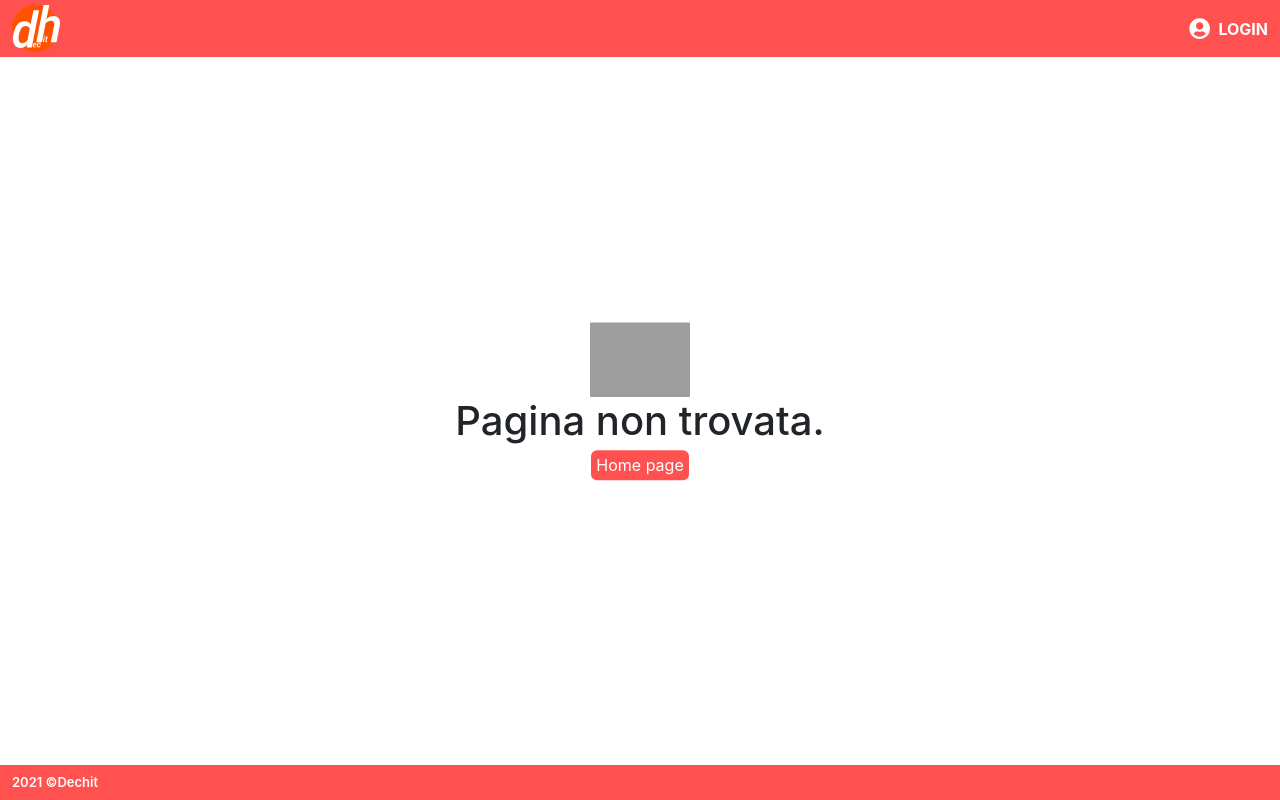
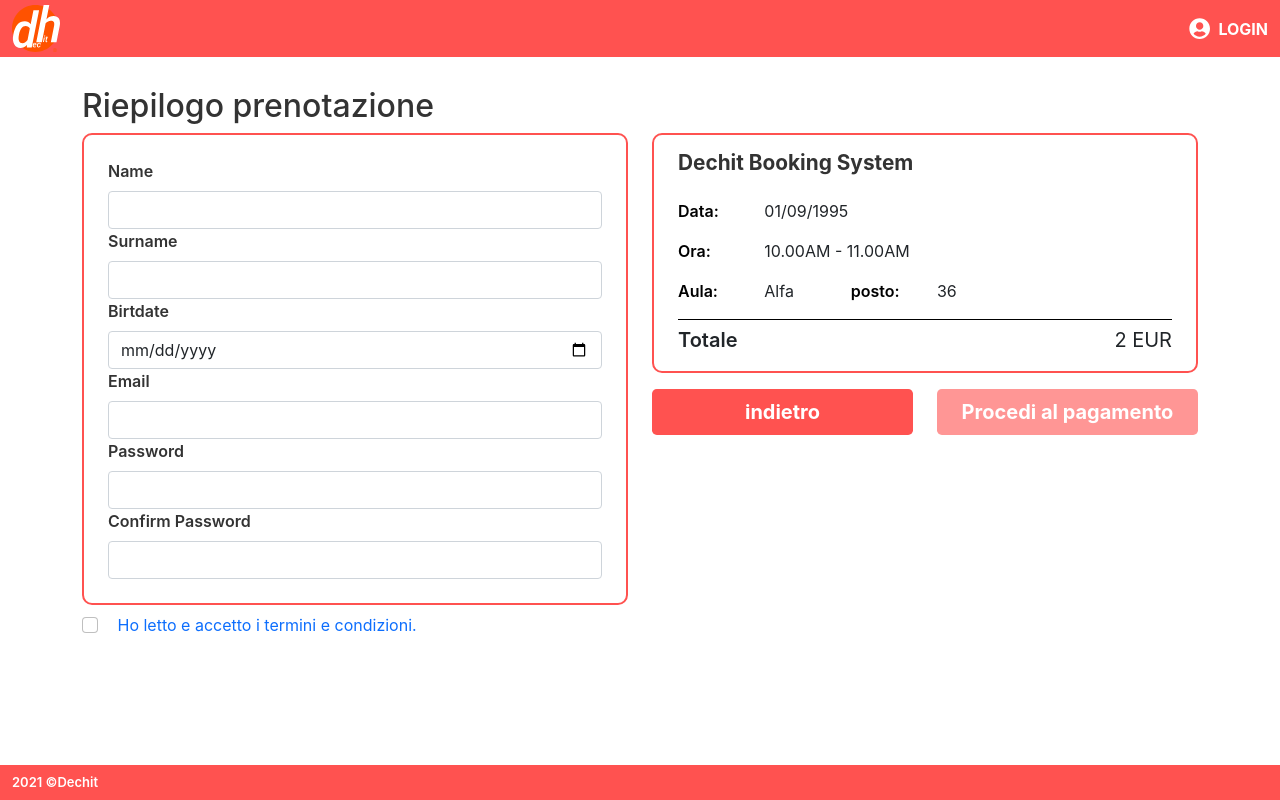
Before and after one commit to TeamReactDechit/React-Booking, a React (Create React App) app in the folder client/: page /checkout in a window 1280 px wide. Built offline with nearby package versions, Linux system fonts and the light colour scheme; grey boxes are pictures that could not be loaded; what redux-immutable-state-invariant would draw is missing.

Commit message:
checkout page 1st draft

```diff
--- a/client/src/App.js
+++ b/client/src/App.js
@@ -9,6 +9,7 @@
 import BookingPage from "./pages/BookingPage";
 import LoginPage from "./pages/LoginPage";
 import DashboardPage from "./pages/DashboardPage";
+import CheckoutPage from "./pages/CheckoutPage";
 
 
 function App() {
@@ -21,6 +22,8 @@
         <Route key="bookingP" exact path="/booking" component={BookingPage} />
         <Route key="login" exact path="/login" component={LoginPage} />
         <Route key="dashboard" exact path="/dashboard" component={DashboardPage} />
+        <Route key="confirmation" exact path="/confirmation" component={Confirmation} />
+        <Route key="checkout" exact path="/checkout" component={CheckoutPage} />
         <Route component={PageNotFound} />
       </Switch>
       </div>
--- /dev/null
+++ b/client/src/css/checkout.css
@@ -0,0 +1,50 @@
+.checkout-cart {
+    border: 2px solid var(--page-background-color);
+    border-radius: 10px;
+}
+
+.checkout {
+    padding-top: 30px;
+}
+
+.checkout h1 {
+    font-size: 2em;
+}
+
+.checkout-cart h1 {
+    display: flex;
+    align-items: center;
+    justify-content: flex-start;
+    font-size: 1.3em;
+    padding: 15px 0px !important;
+    padding-top: 0px !important;
+    font-weight: 700;
+}
+
+.form-label {
+    color: black;
+}
+
+.total {
+   font-size: 20px;
+   border-top: 1px solid black;
+   padding-top: 5px;
+}
+
+.total-title {
+    font-weight: 600;
+}
+
+.total-amount {
+    text-align: right;
+}
+
+.terms-checkbox {
+    text-decoration: none;
+    color: black;
+}
+
+.close {
+    background: white;
+    border: none;
+}
--- /dev/null
+++ b/client/src/pages/CheckoutPage.js
@@ -0,0 +1,175 @@
+import React, { useState } from "react";
+import "../css/checkout.css";
+import {Row, Col, Form, Button, Nav, Modal} from "react-bootstrap";
+
+const CheckoutPage = () => {
+
+  const [email, setEmail] = useState("");
+  const [name, setName] = useState("");
+  const [surname, setSurname] = useState("");
+  const [birthdate, setBirthdate] = useState("");
+  const [password, setPassword] = useState("");
+  const [confirmpassword, setConfirmPassword] = useState("");
+  const [show, setShow] = useState(false);
+
+  function validateForm() {
+    return email.length > 0 && password.length > 0;
+  }
+
+  function handleSubmit(event) {
+    event.preventDefault();
+  }
+
+  return (
+    <>
+    <div class="container checkout">
+      <h1>Riepilogo prenotazione</h1>
+      <Form onSubmit={handleSubmit} className="row">
+        <Col class="col-7">
+            <div className="login p-4">
+            <Form.Group size="lg" controlId="name">
+                <Form.Label>Name</Form.Label>
+                <Form.Control
+                  type="text"
+                  value={name}
+                  onChange={(e) => setName(e.target.value)}
+                />
+              </Form.Group>
+              <Form.Group size="lg" controlId="surname">
+                <Form.Label>Surname</Form.Label>
+                <Form.Control
+                  type="text"
+                  value={surname}
+                  onChange={(e) => setSurname(e.target.value)}
+                />
+              </Form.Group>
+              <Form.Group size="lg" controlId="birthdate">
+                <Form.Label>Birtdate</Form.Label>
+                <Form.Control
+                  type="date"
+                  value={birthdate}
+                  onChange={(e) => setBirthdate(e.target.value)}
+                />
+              </Form.Group>
+              <Form.Group size="lg" controlId="email">
+                <Form.Label>Email</Form.Label>
+                <Form.Control
+                  type="email"
+                  value={email}
+                  onChange={(e) => setEmail(e.target.value)}
+                />
+              </Form.Group>
+              <Form.Group size="lg" controlId="password">
+                <Form.Label>Password</Form.Label>
+                <Form.Control
+                  type="password"
+                  value={password}
+                  onChange={(e) => setPassword(e.target.value)}
+                />
+              </Form.Group>
+              <Form.Group size="lg" controlId="confirmpassword">
+                <Form.Label>Confirm Password</Form.Label>
+                <Form.Control
+                  type="password"
+                  value={confirmpassword}
+                  onChange={(e) => setConfirmPassword(e.target.value)}
+                />
+              </Form.Group>
+            </div>
+            <Row className="pt-2">
+              <Form.Group controlId="formBasicCheckbox" className="col-1">
+                <Form.Check type="checkbox"/>
+              </Form.Group>
+              <Nav.Link href="#link" className="col-7 p-0 mx-0 terms-checkbox"
+              onClick={() => setShow(true)}>Ho letto e accetto i termini e condizioni.</Nav.Link>
+            </Row>
+        </Col>
+        <Col clasName="col-3">
+          <div class="container checkout-cart pt-3">
+              <h1 class="mt-0">Dechit Booking System</h1>
+              <Row className ="details-row time">
+                  <Col>
+                    <Row class="pt-3">
+                      <p class="product-row col-2">
+                          <span>Data:</span>
+                      </p>
+                      <div class="col-2 details-data">
+                        <p>01/09/1995</p>
+                      </div>
+                    </Row>
+                    <Row>
+                      <p class="product-row col-2">
+                          <span>Ora:</span>
+                      </p>
+                      <div class="col-4 details-data">
+                        <p>10.00AM - 11.00AM</p>
+                      </div>
+                    </Row>
+                  </Col>
+              </Row>
+              <Row className ="details-row location">
+                  <div class="col-2">
+                      <span>Aula:</span>
+                  </div>
+                  <div class="col-2 details-data">
+                      <p>Alfa</p>
+                  </div>
+                  <div class="col-2">
+                      <span>posto:</span>
+                  </div>
+                  <div class="col-2 details-data">
+                      <p>36</p>
+                  </div>
+              </Row>
+              <Row className ="details-row total mx-0">
+                  <div class="col total-title px-0">
+                      <p>Totale</p>
+                  </div>
+                  <div class="col-2 details-data px-0 total-amount">
+                      <p>2 EUR</p>
+                  </div>
+              </Row>
+          </div>
+          <Row>
+            <Col>
+              <Button className="btn-dechit mt-3 float-left w-100" size="lg" type="cancel">
+                indietro
+              </Button>
+            </Col>
+            <Col>
+              <Button className="btn-dechit mt-3 float-right w-100" size="lg" type="submit" disabled={!validateForm()}>
+                Procedi al pagamento
+              </Button>
+            </Col>
+          </Row>
+        </Col>
+      </Form>
+      <Modal
+        show={show}
+        onHide={() => setShow(false)}
+        dialogClassName="modal-90w"
+        aria-labelledby="example-custom-modal-styling-title"
+      >
+        <Modal.Header closeButton>
+          <Modal.Title id="example-custom-modal-styling-title">
+            Custom Modal Styling
+          </Modal.Title>
+        </Modal.Header>
+        <Modal.Body>
+          <p>
+            Ipsum molestiae natus adipisci modi eligendi? Debitis amet quae unde
+            commodi aspernatur enim, consectetur. Cumque deleniti temporibus
+            ipsam atque a dolores quisquam quisquam adipisci possimus
+            laboriosam. Quibusdam facilis doloribus debitis! Sit quasi quod
+            accusamus eos quod. Ab quos consequuntur eaque quo rem! Mollitia
+            reiciendis porro quo magni incidunt dolore amet atque facilis ipsum
+            deleniti rem!
+          </p>
+        </Modal.Body>
+      </Modal>
+    </div>
+    </>
+  );
+}
+
+export default CheckoutPage;
```
